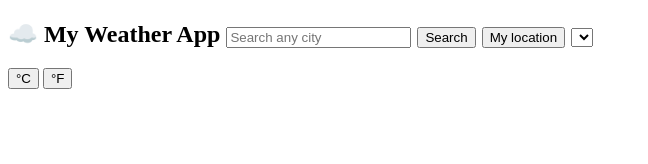
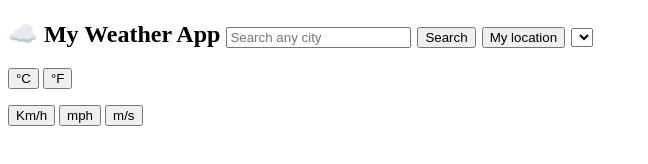
Before and after one commit to hiruni-td/Weather-App, a plain HTML site: page index.html in a window 1280 px wide. Shown: the whole page, without its empty margins (0-648 px from the left). Drawn offline with Linux system fonts and the light colour scheme.

Commit message:
add.btns

```diff
--- a/index.html
+++ b/index.html
@@ -28,6 +28,14 @@
         </p>
     </div>
 
+    <div>
+        <p>
+            <input type="button" value="Km/h">
+            <input type="button" value="mph">
+            <input type="button" value="m/s">
+        </p>
+    </div>
+
 
 
 
```
